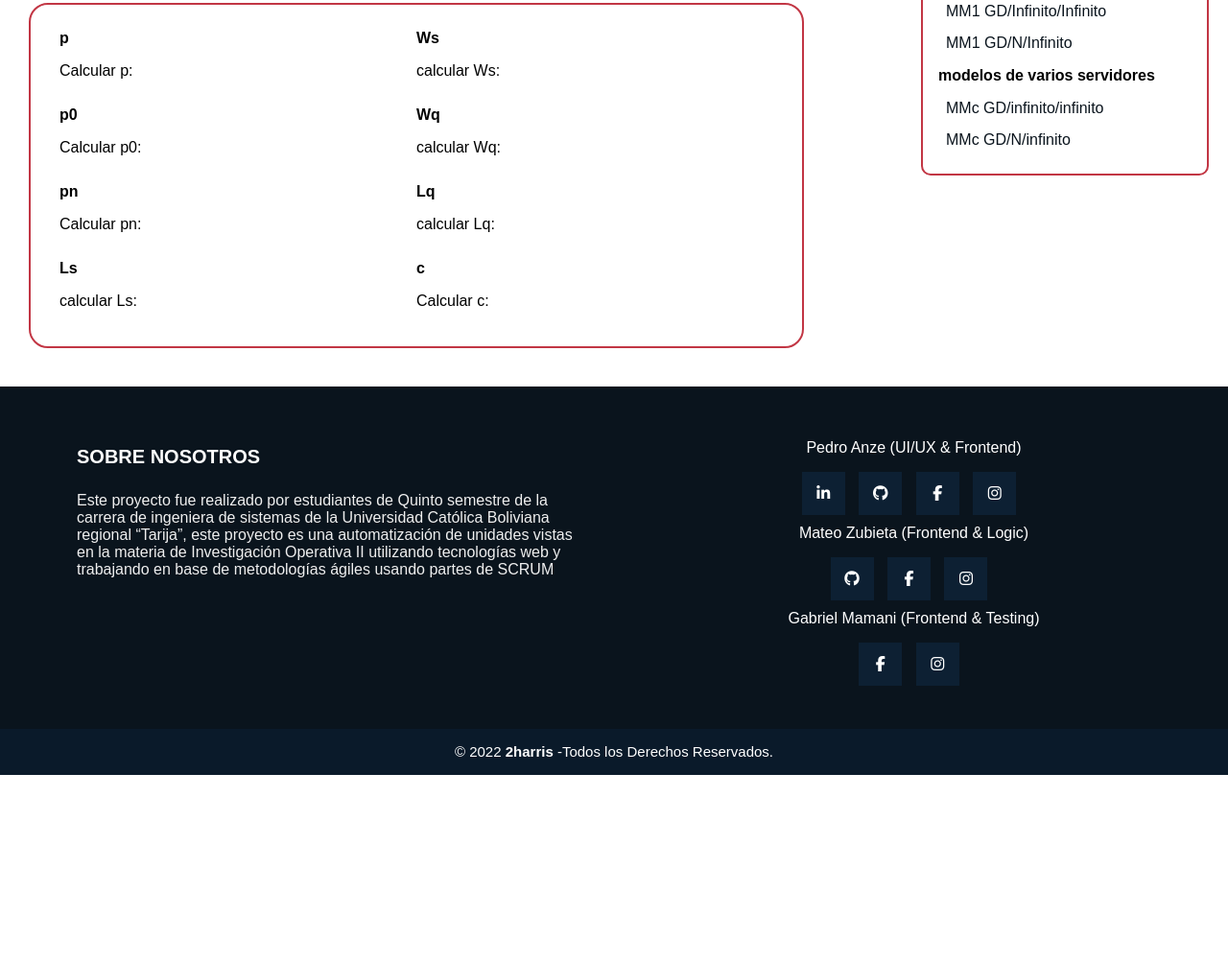
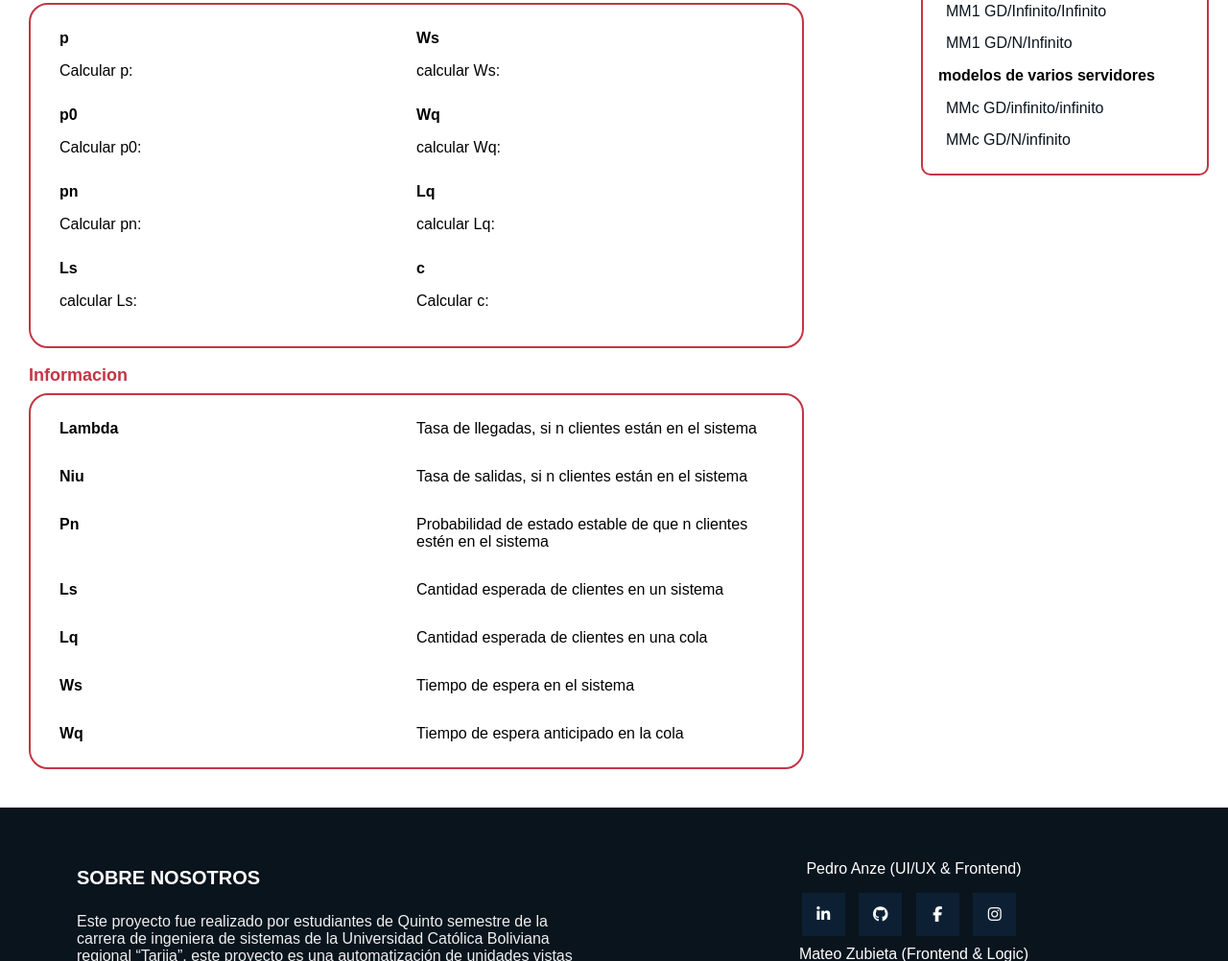
Before and after one commit to pedroanze/project-operativa, a plain HTML site: page html/teoria-colas/modelo-solo-servidor-gd-i-i.html in a window 1280 px wide. Shown: the part 424-1426 px from the top of the page at 96% size. Before the commit the page ends 1232 px from the top, so only its background shows below. Drawn offline with Linux system fonts and the light colour scheme.

Commit message:
Commit para subir la informacion de la teoria de colas

```diff
--- a/html/teoria-colas/modelo-solo-servidor-gd-i-i.html
+++ b/html/teoria-colas/modelo-solo-servidor-gd-i-i.html
@@ -111,7 +111,30 @@
 
 
                 </div>
+                <p class="titulo">Informacion</p>
+                <div class="conteiner-resultados">
+                    <p class="texto-resultado-primary">Lambda</p>
+                    <p class="texto-resultado-secondary">Tasa de llegadas, si n clientes están en el sistema</p>
 
+                    <p class="texto-resultado-primary">Niu</p>
+                    <p class="texto-resultado-secondary">Tasa de salidas, si n clientes están en el sistema</p>
+
+                    <p class="texto-resultado-primary">Pn</p>
+                    <p class="texto-resultado-secondary">Probabilidad de estado estable de que n clientes estén en el sistema</p>
+
+                    <p class="texto-resultado-primary">Ls</p>
+                    <p class="texto-resultado-secondary">Cantidad esperada de clientes en un sistema</p>
+
+                    <p class="texto-resultado-primary">Lq</p>
+                    <p class="texto-resultado-secondary">Cantidad esperada de clientes en una cola</p>
+
+                    <p class="texto-resultado-primary">Ws</p>
+                    <p class="texto-resultado-secondary">Tiempo de espera en el sistema</p>
+
+                    <p class="texto-resultado-primary">Wq</p>
+                    <p class="texto-resultado-secondary">Tiempo de espera anticipado en la cola</p>
+
+                </div>
 
             </div>
             <aside class="aside">
```
Also changed, not shown: html/teoria-colas/modelo- vario-servidor-gd-i-i.html (+23 -1 lines), html/teoria-colas/modelo-solo-servidor-gd-n-i.html (+23 -0 lines), html/teoria-colas/modelo-vario-servifor-gd-n-i.html (+23 -0 lines).
